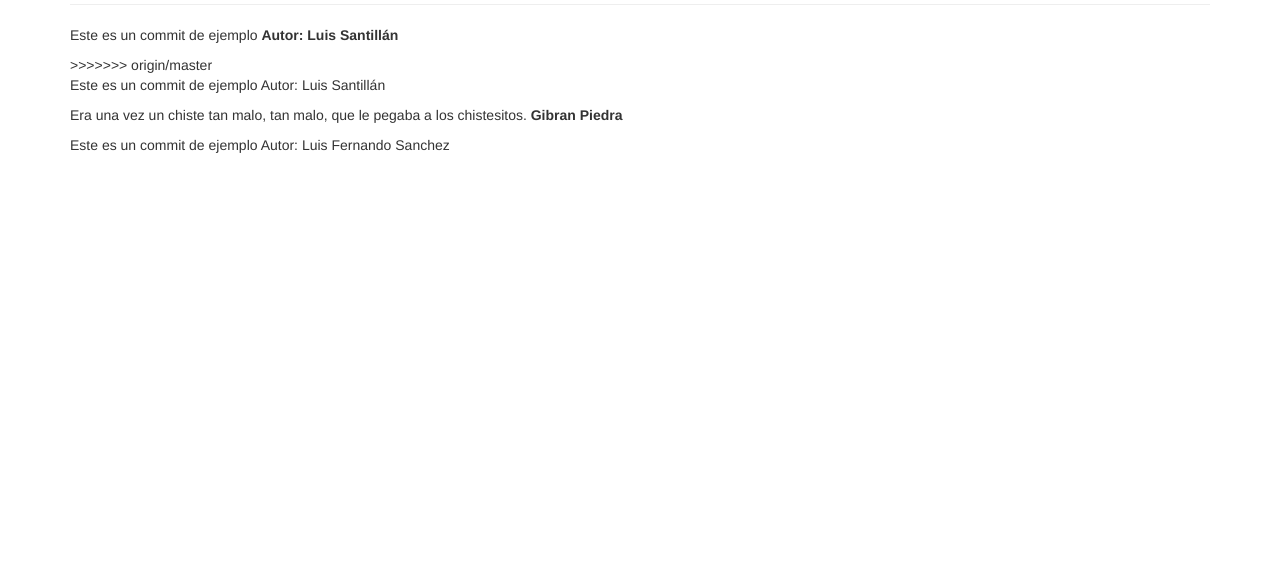
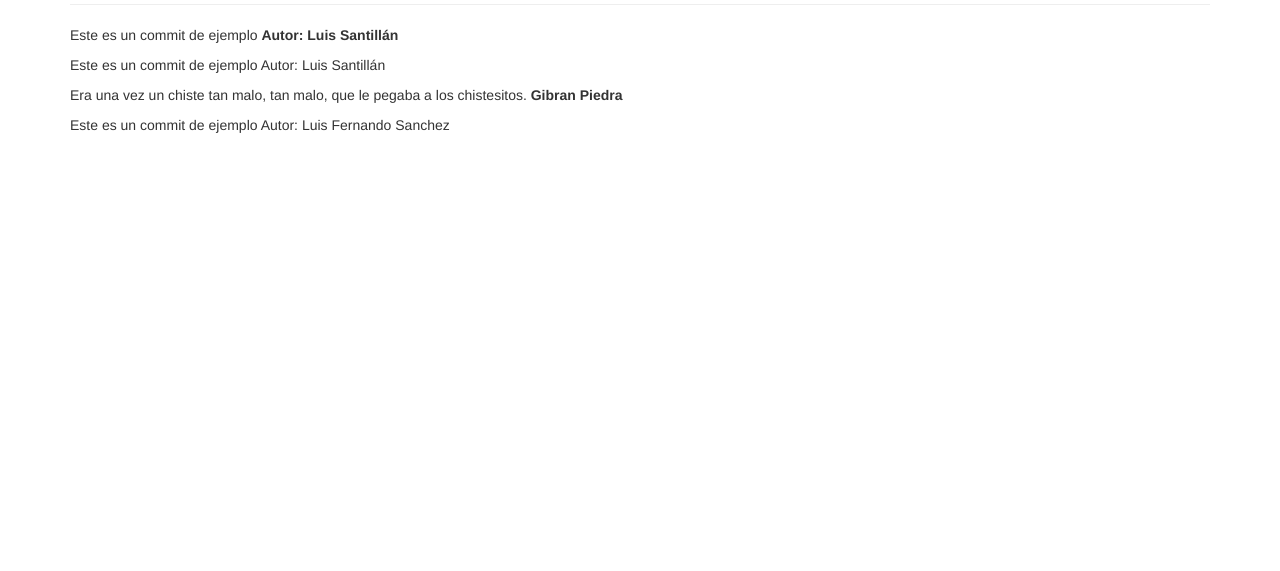
Before and after one commit to lc850/practicaGrupo, a plain HTML site: page index.html in a window 1280 px wide. Shown: the part 229-800 px from the top of the page. Drawn offline with Linux system fonts and the light colour scheme.

Commit message:
Fernando.

```diff
--- a/index.html
+++ b/index.html
@@ -20,7 +20,6 @@
 				<h2>Commits:</h2>
 				<hr>
 				<p>Este es un commit de ejemplo <strong>Autor: Luis Santillán</strong></p>
->>>>>>> origin/master
 				<p>Este es un commit de ejemplo Autor: Luis Santillán</p>
 				<p>Era una vez un chiste tan malo, tan malo, que le pegaba a los chistesitos. <STRONG>Gibran Piedra
 				</STRONG></P>
```
